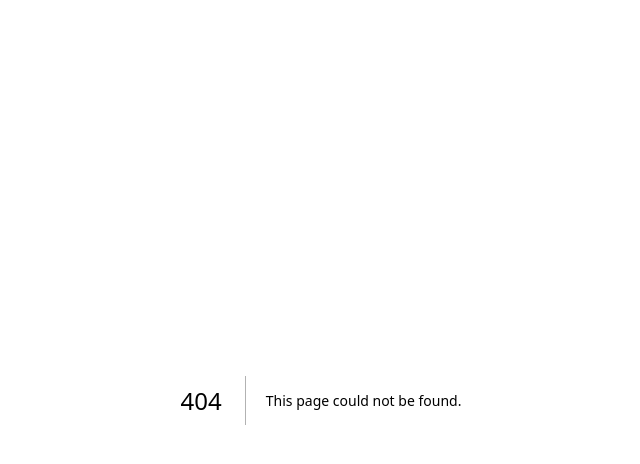
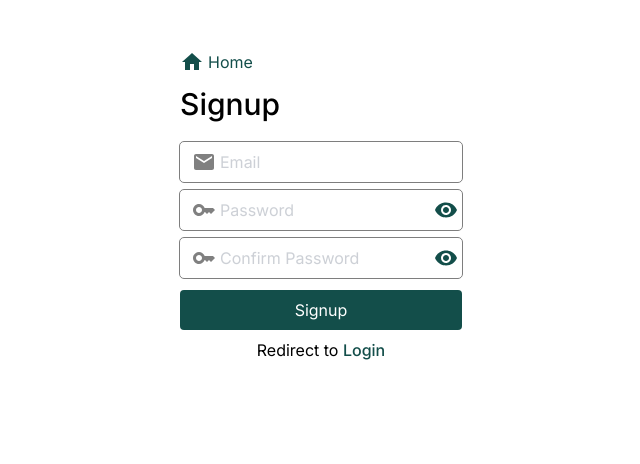
Before and after one commit to erxon/next_skeleton, a Next.js app: page /auth/signup in a window 1280 px wide. Before the commit this address had no page. Shown: the top 464 px of the page, without its empty margins (319-959 px from the left). Built offline with nearby package versions, Linux system fonts and the light colour scheme.

Commit message:
add welcome page

```diff
--- /dev/null
+++ b/src/app/auth/layout.tsx
@@ -0,0 +1,18 @@
+import Link from "next/link";
+import HomeIcon from '@mui/icons-material/Home';
+
+export default function Layout({
+  children,
+}: Readonly<{
+  children: React.ReactNode;
+}>) {
+  return (
+    <div className="mx-auto w-fit mt-12">
+      <div role="button" className="text-teal-900 rounded mb-3 w-fit">
+        <HomeIcon className="mr-1 w-6 h-6" />
+        <Link className="align-middle" href="/">Home</Link>
+      </div>
+      {children}
+    </div>
+  );
+}
--- /dev/null
+++ b/src/app/auth/login/page.tsx
@@ -0,0 +1,19 @@
+import Link from "next/link";
+import LoginForm from "../../ui/auth/login-form";
+
+export default function Page() {
+  return (
+    <>
+      <div>
+        <h1 className="font-medium">Login</h1>
+        <div className="mt-5">
+          <LoginForm />
+          {/* Add Providers (Google, Facebook, Github) */}
+        </div>
+        <p className="text-center mt-2">
+          Redirect to <Link className="text-teal-900 font-medium" href="/auth/signup">Sign up</Link>
+        </p>
+      </div>
+    </>
+  );
+}
--- a/src/app/signup/page.tsx
+++ b/src/app/auth/signup/page.tsx
@@ -1,14 +1,18 @@
-import SignupForm from "../ui/auth/signup-form";
+import SignupForm from "../../ui/auth/signup-form";
+import Link from "next/link";
 
 export default function Page() {
   return (
     <>
-      <div className="mx-auto w-fit mt-12">
+      <div>
         <h1 className="font-medium">Signup</h1>
         <div className="mt-5">
             <SignupForm />
             {/* Add Providers (Google, Facebook, Github) */}
         </div>
+        <p className="text-center mt-2">
+          Redirect to <Link className="text-teal-900 font-medium" href="/auth/login">Login</Link>
+        </p>
       </div>
     </>
   );
--- a/src/app/login/page.tsx
+++ /dev/null
@@ -1,15 +0,0 @@
-import LoginForm from "../ui/auth/login-form";
-
-export default function Page() {
-  return (
-    <>
-      <div className="mx-auto w-fit mt-12">
-        <h1 className="font-medium">Login</h1>
-        <div className="mt-5">
-            <LoginForm />
-            {/* Add Providers (Google, Facebook, Github) */}
-        </div>
-      </div>
-    </>
-  );
-}
--- a/src/app/page.tsx
+++ b/src/app/page.tsx
@@ -14,13 +14,13 @@ export default function Home() {
           <a
             role="button"
             className="bg-teal-900 text-white p-2 rounded mr-1"
-            href="/login"
+            href="/auth/login"
           >
             Login
           </a>
           <a
             role="button"
-            href="/signup"
+            href="/auth/signup"
             className="outline outline-teal-900 outline-1 p-2 rounded"
           >
             Sign up
--- /dev/null
+++ b/src/app/welcome/page.tsx
@@ -0,0 +1,9 @@
+export default function Page() {
+  return (
+    <>
+      <div className="mt-12 w-fit mx-auto">
+        <h1 className="font-medium">Welcome user</h1>
+      </div>
+    </>
+  );
+}
```
